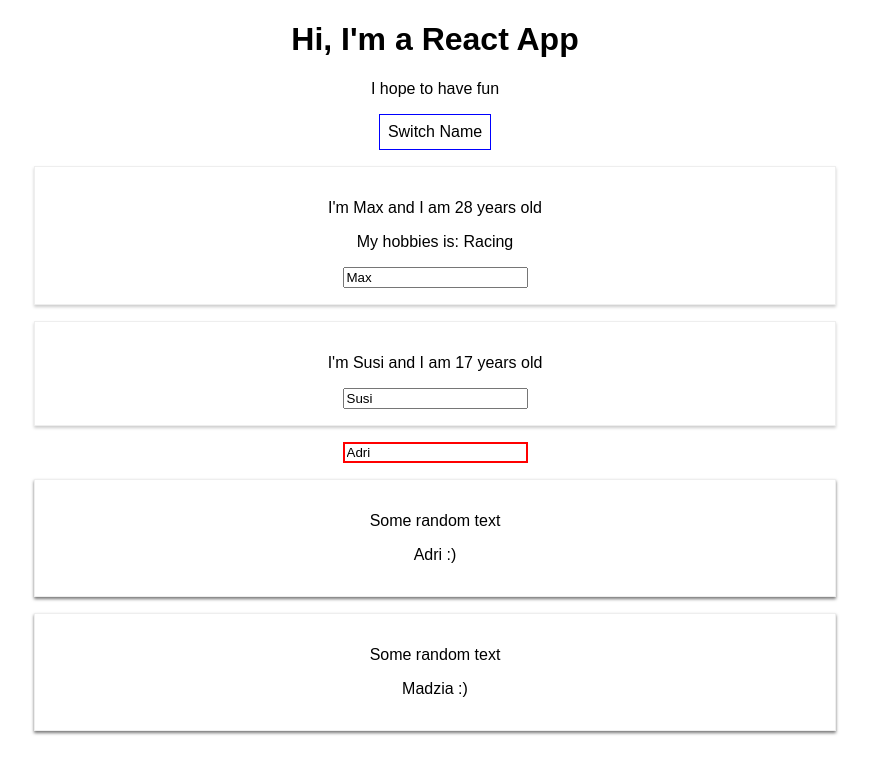
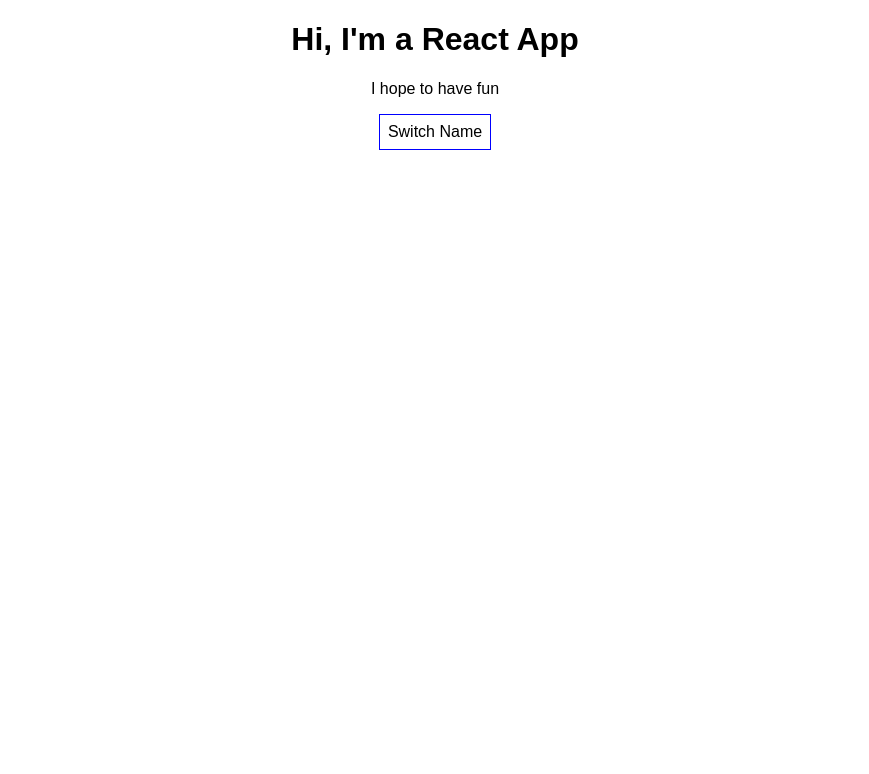
Before and after one commit to rokselamagdalena/TUTORIAL, a React (Create React App) app: page / in a window 1280 px wide. Shown: the top 774 px of the page, without its empty margins (205-1074 px from the left). Built offline with nearby package versions, Linux system fonts and the light colour scheme.

Commit message:
condition expression with curly brackets

```diff
--- a/src/App.js
+++ b/src/App.js
@@ -11,8 +11,14 @@
       persons: [
           {name: 'Max', age: 28},
           {name: 'Susi', age: 17}
-      ]
+      ],
+        showPersons: false
 
+    };
+
+    tooglePersonHandler = () => {
+        const doesShow = this.state.showPersons;
+        this.setState({showPersons: !doesShow});
     };
 
     switchNameHandler = (newName) => {
@@ -55,7 +61,9 @@
       <div className="App">
        <h1>Hi, I'm a React App</h1>
           <p>I hope to have fun</p>
-          <button style={style} onClick={() => this.switchNameHandler('Adri')}>Switch Name</button>
+          <button style={style} onClick={this.tooglePersonHandler}>Switch Name</button>
+          { this.state.showPersons ?
+              <div >
                   <Person
                       name={this.state.persons[0].name} age={this.state.persons[0].age} changed={this.nameChangedHandler} click={this.switchNameHandler.bind(this, 'Magda!')}
                   >My hobbies is: Racing</Person>
@@ -65,6 +73,9 @@
                   <UserInput changed={this.usernameChangedHandler} currentName={this.state.username}/>
                   <UserOutput  userName={this.state.username}/>
                   <UserOutput  userName="Madzia"/>
+              </div> : null
+          }
+
       </div>
     );
     //this is compiled into this code
```
Lines whose indentation alone changed are shown as unchanged.
